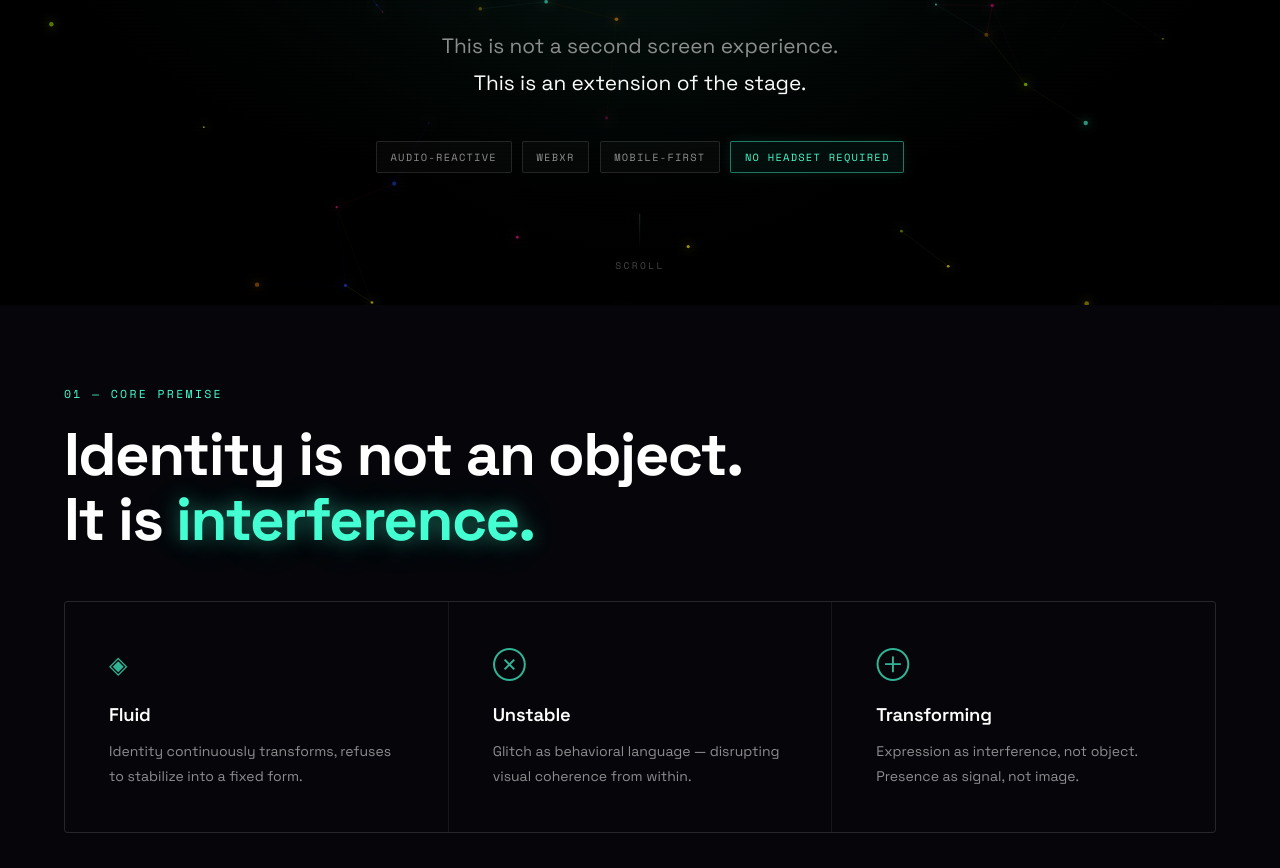
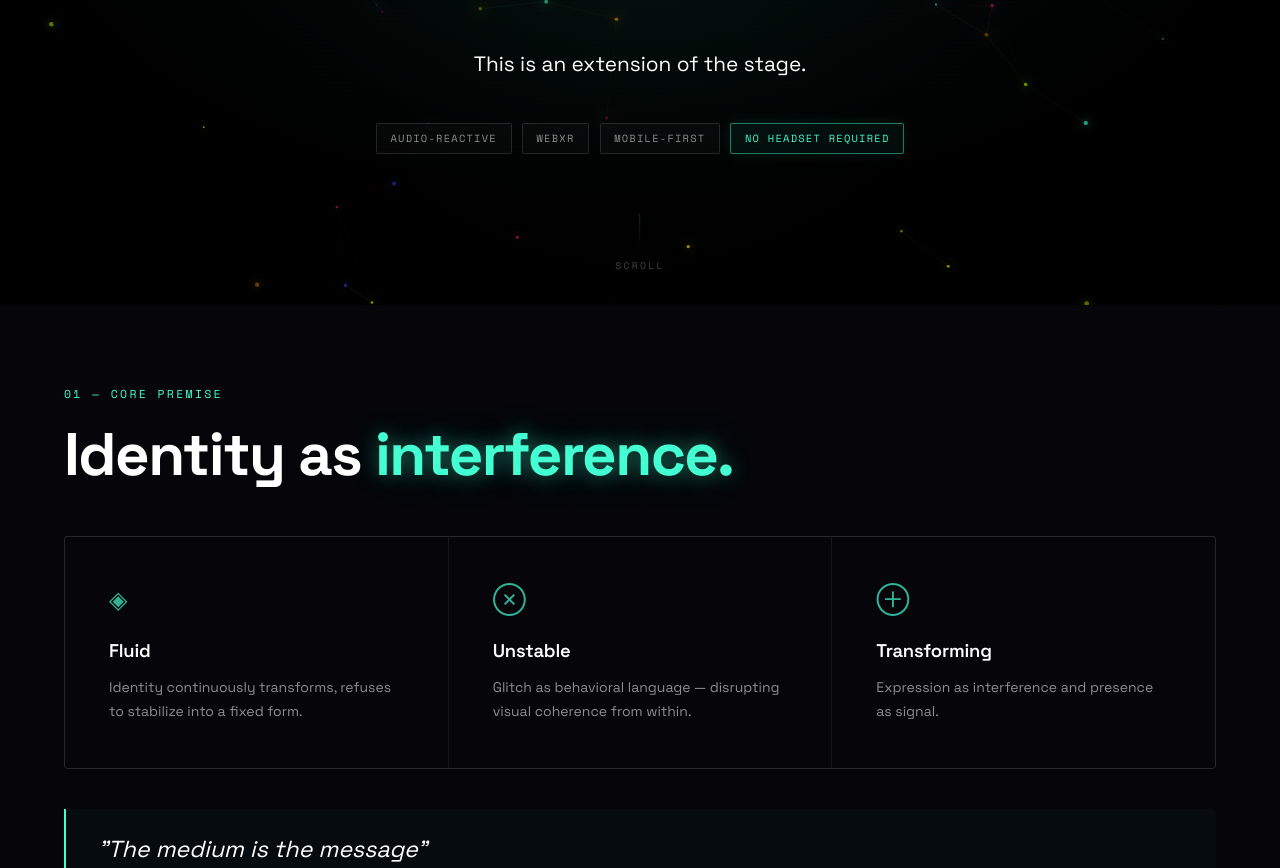
Before and after one commit to cmansanarez/Between_States_Pitch, a website built with Vite: page index.html in a window 1280 px wide. Shown: the part 495-1363 px from the top of the page. Built offline with nearby package versions, Linux system fonts and the light colour scheme; animation ran at ten frames a second.

Commit message:
Refine text content in index.html

```diff
--- a/index.html
+++ b/index.html
@@ -25,7 +25,7 @@
         <span class="glitch glitch--alt" data-text="STATES">STATES</span>
       </h1>
       <p class="hero-tagline">
-        This is not a second screen experience.<br>
+
         <em>This is an extension of the stage.</em>
       </p>
       <div class="hero-badges">
@@ -46,8 +46,7 @@
     <div class="container">
       <p class="section-eyebrow reveal">01 — Core Premise</p>
       <h2 class="section-title reveal">
-        Identity is not an object.<br>
-        It is <span class="neon">interference.</span>
+        Identity as <span class="neon">interference.</span>
       </h2>
       <div class="premise-grid">
         <div class="premise-card reveal" data-delay="0">
@@ -63,7 +62,7 @@
         <div class="premise-card reveal" data-delay="2">
           <div class="premise-glyph">⊕</div>
           <h3>Transforming</h3>
-          <p>Expression as interference, not object. Presence as signal, not image.</p>
+          <p>Expression as interference and presence as signal.</p>
         </div>
       </div>
       <blockquote class="reveal" data-delay="3">
@@ -334,7 +333,7 @@
           <p>Working prototype with audio-reactive visuals and face tracking</p>
         </div>
         <div class="proof reveal" data-delay="1">
-          <div class="proof-stat">0</div>
+          <div class="proof-stat">Zero</div>
           <p>Headsets required. Browser-native XR delivery via QR code.</p>
         </div>
         <div class="proof reveal" data-delay="2">
```
